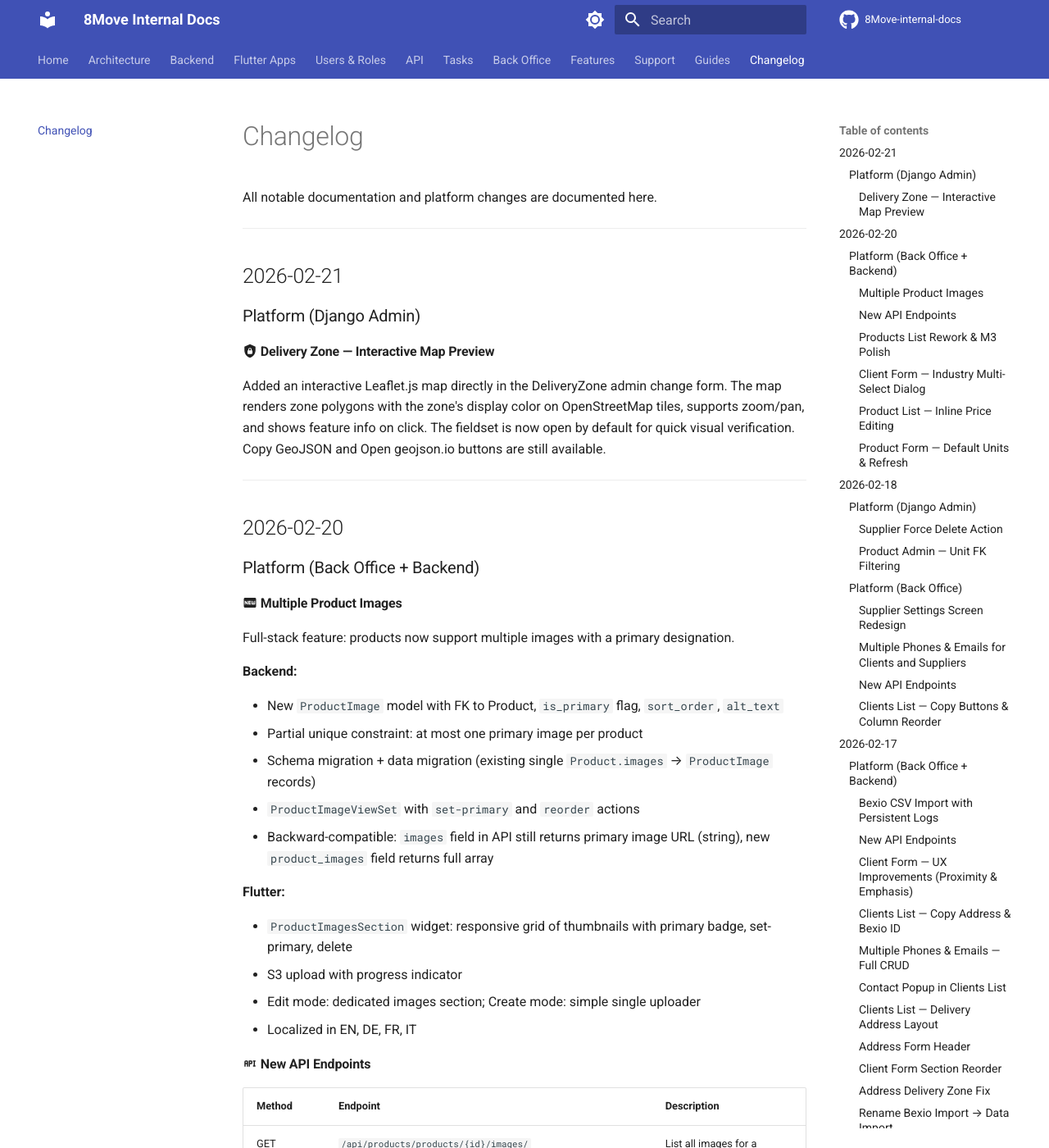
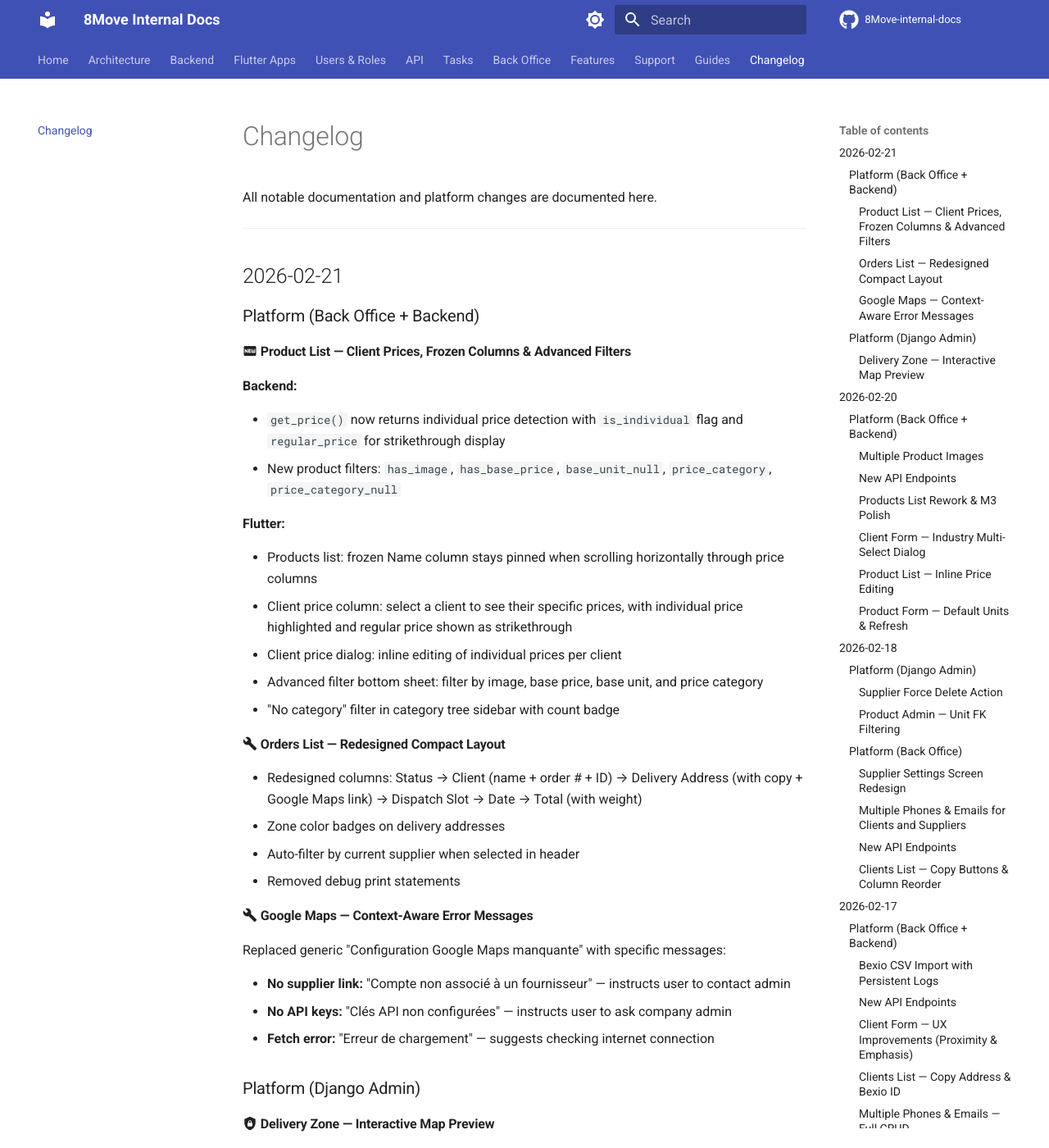
Before and after one commit to MaxShytov/8Move-internal-docs, an MkDocs documentation site: the page built from docs/changelog.md, in a window 1280 px wide and 1400 px high. Shown: the whole window at 82% size. Built offline with MkDocs 1.6.1 and Material for MkDocs 9.7.7, drawn with Linux system fonts in a browser that asks for light colours; comment, search, counter and statistics services are not loaded.

Commit message:
docs: update changelog and notes for pricing, product list redesign, and maps error fix
Co-Authored-By: Claude Opus 4.6 <noreply@anthropic.com>

```diff
--- a/docs/changelog.md
+++ b/docs/changelog.md
@@ -5,6 +5,38 @@ All notable documentation and platform changes are documented here.
 ---
 
 ## 2026-02-21
+
+### Platform (Back Office + Backend)
+
+#### :material-new-box: Product List — Client Prices, Frozen Columns & Advanced Filters
+
+**Backend:**
+
+- `get_price()` now returns individual price detection with `is_individual` flag and `regular_price` for strikethrough display
+- New product filters: `has_image`, `has_base_price`, `base_unit_null`, `price_category`, `price_category_null`
+
+**Flutter:**
+
+- Products list: frozen Name column stays pinned when scrolling horizontally through price columns
+- Client price column: select a client to see their specific prices, with individual price highlighted and regular price shown as strikethrough
+- Client price dialog: inline editing of individual prices per client
+- Advanced filter bottom sheet: filter by image, base price, base unit, and price category
+- "No category" filter in category tree sidebar with count badge
+
+#### :material-wrench: Orders List — Redesigned Compact Layout
+
+- Redesigned columns: Status → Client (name + order # + ID) → Delivery Address (with copy + Google Maps link) → Dispatch Slot → Date → Total (with weight)
+- Zone color badges on delivery addresses
+- Auto-filter by current supplier when selected in header
+- Removed debug print statements
+
+#### :material-wrench: Google Maps — Context-Aware Error Messages
+
+Replaced generic "Configuration Google Maps manquante" with specific messages:
+
+- **No supplier link:** "Compte non associé à un fournisseur" — instructs user to contact admin
+- **No API keys:** "Clés API non configurées" — instructs user to ask company admin
+- **Fetch error:** "Erreur de chargement" — suggests checking internet connection
 
 ### Platform (Django Admin)
 
```
Also changed, not shown: docs/tasks/current/notes.md (+13 -0 lines).
